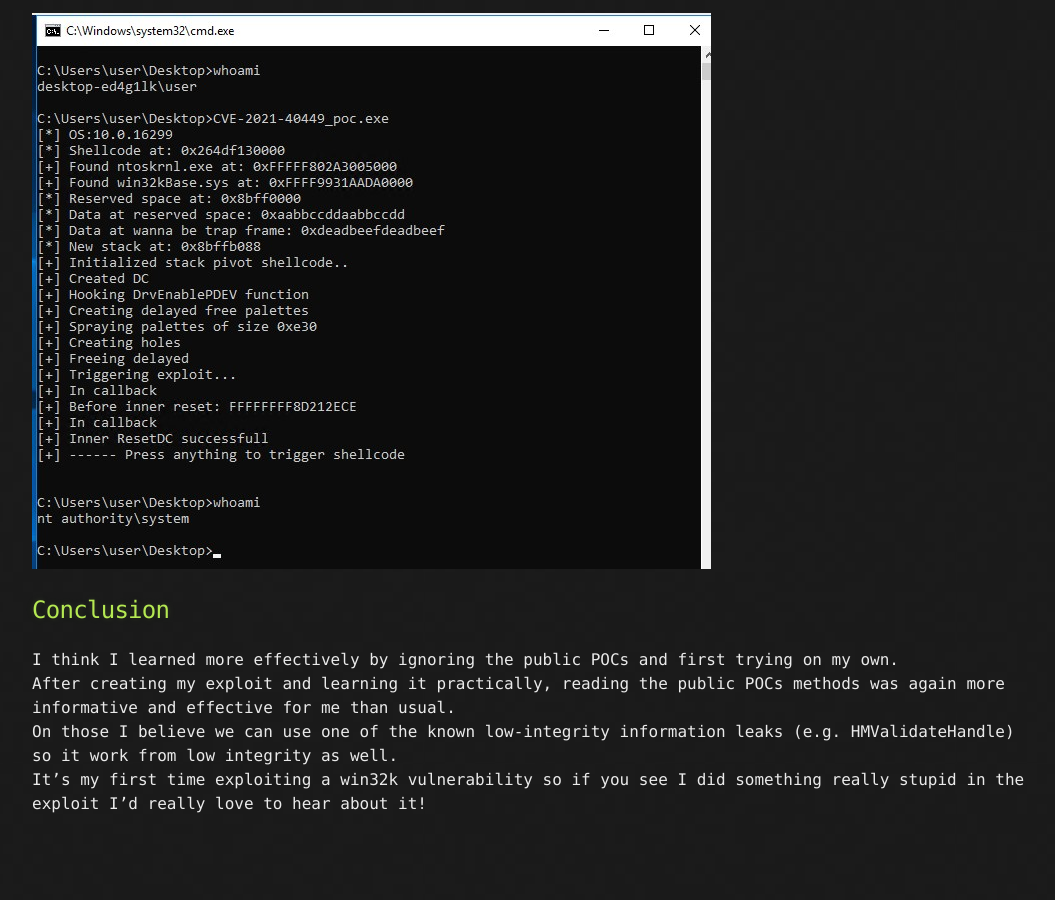
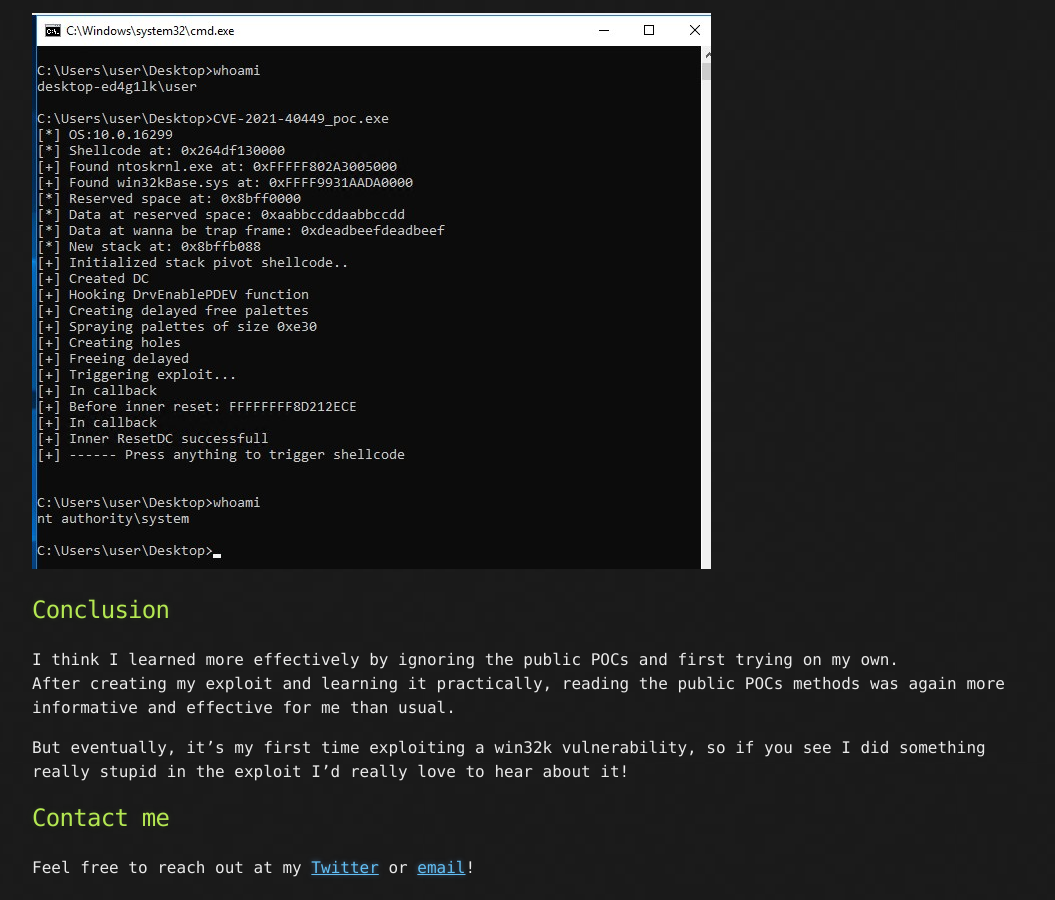
Before and after one commit to Kristal-g/kristal-g.github.io, a Jekyll site: the page built from _posts/2021-11-05-CVE-2021-40449_POC.md, in a window 1280 px wide and 900 px high, scrolled down 3493 px. Shown: the whole window, without its empty margins (108-1163 px from the left). Built offline with Jekyll 4.4.1, drawn with Linux system fonts in a browser that asks for light colours; before the commit the page ends 4329 px from its top, so only the background shows below that.

Commit message:
format and contact

````diff
--- a/_posts/2021-11-05-CVE-2021-40449_POC.md
+++ b/_posts/2021-11-05-CVE-2021-40449_POC.md
@@ -37,14 +37,17 @@ There are several ways to implement each step and I'll detail some of them.
 ### Driver's function table hook (public POCs method)
 The Usermode callback functions are not exported but [published](https://docs.microsoft.com/en-us/windows/win32/api/winddi/nf-winddi-drvenabledriver) by each Usermode printer driver as a function table.
 To hook it is just to query the function table, `VirtualProtect` it to make it Writeable and then [overwrite the wanted callback with our own function](https://github.com/ly4k/CallbackHell/blob/cbeac75baccd66242fa9e3efa5d9d86892f02159/CallbackHell/CallbackHell.cpp#L296).
+<br/>
 
 ### Inline hooking
 After finding the Usermode `DrvEnablePDEV` function, either through the callback table (previous option) or through pattern searching, it's possible to just inline hook it.
 I did the pattern search + inline hook because I didn't know about the function tables before reading the public POCs.
+<br/>
 
 ### Gdi Callback Table Hook
 There are a lot of Usermode callbacks that win32k uses and they're maintained in an undocumented struct that's called `KernelCallbackTable` and pointed by the PEB.
 Several public POCs (of different [CVEs](https://research.checkpoint.com/2021/the-story-of-jian/#:~:text=After%20the%20version-dependent%20index%20of%20the%20callback%20is%20fetched%2C%20the%20callback%20itself%20is%20replaced%20with%20the%20attacker%E2%80%99s%20fake%20ClientPrinterThunk%20callback.) and [targets](https://modexp.wordpress.com/2019/05/25/windows-injection-finspy/)) use this method.
+<br/>
 
 ## Reclaiming the freed space
 The object that's freed is allocated in the Paged Session Pool that win32k normally uses.
@@ -55,6 +58,7 @@ In essence, it changes the way that objects are allocated in win32k. Instead of
 Each object type (palettes, devobjs, bitmaps, etc) is now allocated in its own kind of pool. This makes abusing the UAF with a type-confusion harder and maybe even not possible.
 
 In the TypeIsolation array, the `PDEV` object uses `gpTypeAllocation[6]` pool. The Palette object for example uses the `gpTypeAllocation[1]` pool.
+<br/>
 
 ### Palette spray
 Let's take the [palette primitive](https://census-labs.com/media/windows_10_rs2_rs3_exploitation_primitives.pdf) for an example, without the TypeIsolation mitigation.
@@ -92,6 +96,7 @@ for (int i = 0; i < SPRAY_SIZE; i++) {
 ```
 During testing I found that there's a limit on the amount of objects like palettes [that one can create: 10000](https://docs.microsoft.com/en-us/windows/win32/sysinfo/user-objects?redirectedfrom=MSDN) ([that's why](http://web.archive.org/web/20080205103928/http://blogs.msdn.com/oldnewthing/archive/2007/07/18/3926581.aspx)) .
 That's a limit that Microsoft devs determined to be enough for normal cases. The amount that each process uses is viewable in Process Explorer (add the "USER Objects" column).
+<br/>
 
 ### Exploiting arbitrary function call
 The vulnerability allows us to call an arbitrary kernel function (not protected by kCFG: `__guard_dispatch_icall_fptr->_guard_dispatch_icall_nop`).
@@ -119,9 +124,14 @@ More info about the shellcode is in my previous post.
 _Note: For some reason the poc process crashes after the exploit. I didn't bother debugging it as it doesn't really matter (besides the Windows Error Reporting popup that [can be disabled beforehand](https://docs.microsoft.com/es-es/powershell/module/windowserrorreporting/disable-windowserrorreporting?view=windowsserver2019-ps&viewFallbackFrom=win10-ps)) as I'm elevating the parent process's token._
 
 ![](/assets/images/cve_2021_40449/exploit.jpg)
+<br/>
 
 ## Conclusion
 I think I learned more effectively by ignoring the public POCs and first trying on my own.
 After creating my exploit and learning it practically, reading the public POCs methods was again more informative and effective for me than usual.
-On those I believe we can use one of the known low-integrity information leaks (e.g. HMValidateHandle) so it work from low integrity as well.
-It's my first time exploiting a win32k vulnerability so if you see I did something really stupid in the exploit I'd really love to hear about it!
+
+But eventually, it's my first time exploiting a win32k vulnerability, so if you see I did something really stupid in the exploit I'd really love to hear about it!
+<br/>
+
+## Contact me
+Feel free to reach out at my [Twitter](https://twitter.com/gal_kristal) or [email](mailto:gkristal.w@gmail.com)!
````
